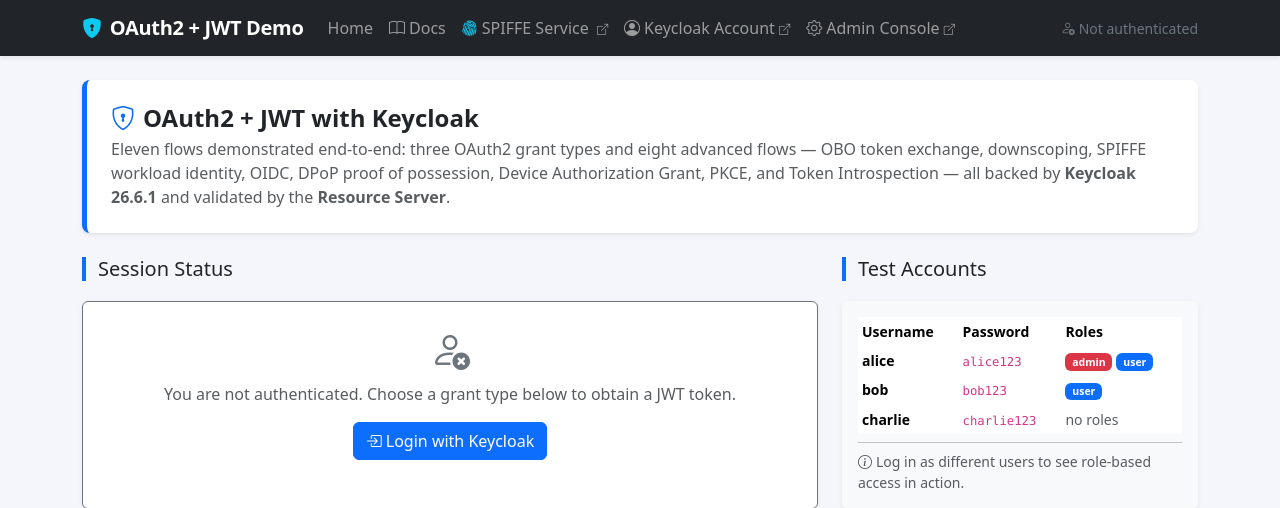
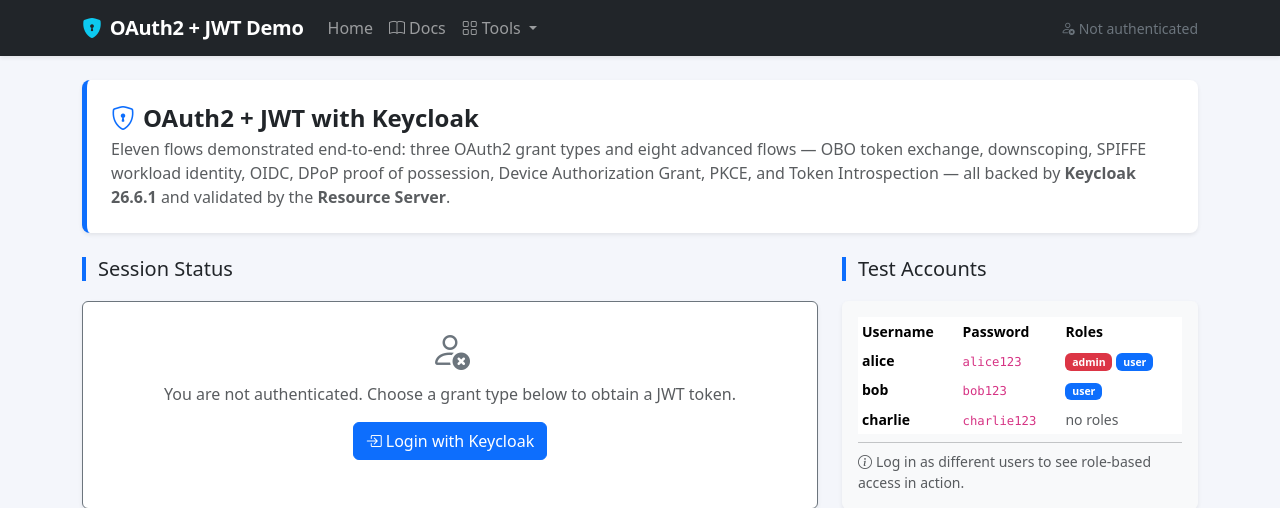
Before and after one commit to sebf92/oauth2tests, a Flask app: page / in a window 1280 px wide. Shown: the top 508 px of the page. Run offline with Flask 3, Linux system fonts and the light colour scheme; the visitor is signed in with stand-in values (Sample User, id 1); some libraries are stand-ins or nearby versions.

Commit message:
fix header and footer

```diff
--- a/client-app/templates/base.html
+++ b/client-app/templates/base.html
@@ -60,20 +60,31 @@
         <li class="nav-item"><a class="nav-link" href="/token/inspect"><i class="bi bi-search me-1"></i>Token Inspector</a></li>
         {% endif %}
         <li class="nav-item"><a class="nav-link" href="/docs"><i class="bi bi-book me-1"></i>Docs</a></li>
-        <li class="nav-item">
-          <a class="nav-link" href="http://localhost:8002/ui" target="_blank">
-            <i class="bi bi-fingerprint text-info me-1"></i>SPIFFE Service <i class="bi bi-box-arrow-up-right ms-1" style="font-size:.7rem"></i>
+        <li class="nav-item dropdown">
+          <a class="nav-link dropdown-toggle" href="#" data-bs-toggle="dropdown">
+            <i class="bi bi-grid me-1"></i>Tools
           </a>
-        </li>
-        <li class="nav-item">
-          <a class="nav-link" href="{{ keycloak_url }}/realms/{{ realm }}/account" target="_blank">
-            <i class="bi bi-person-circle me-1"></i>Keycloak Account <i class="bi bi-box-arrow-up-right" style="font-size:.7rem"></i>
-          </a>
-        </li>
-        <li class="nav-item">
-          <a class="nav-link" href="{{ keycloak_url }}/admin/{{ realm }}/console" target="_blank">
-            <i class="bi bi-gear me-1"></i>Admin Console <i class="bi bi-box-arrow-up-right" style="font-size:.7rem"></i>
-          </a>
+          <ul class="dropdown-menu dropdown-menu-dark">
+            <li>
+              <a class="dropdown-item" href="http://localhost:8002/ui" target="_blank">
+                <i class="bi bi-fingerprint text-info me-2"></i>SPIFFE Service
+                <i class="bi bi-box-arrow-up-right ms-1 text-muted" style="font-size:.65rem"></i>
+              </a>
+            </li>
+            <li><hr class="dropdown-divider"></li>
+            <li>
+              <a class="dropdown-item" href="{{ keycloak_url }}/realms/{{ realm }}/account" target="_blank">
+                <i class="bi bi-person-circle me-2"></i>Keycloak Account
+                <i class="bi bi-box-arrow-up-right ms-1 text-muted" style="font-size:.65rem"></i>
+              </a>
+            </li>
+            <li>
+              <a class="dropdown-item" href="{{ keycloak_url }}/admin/{{ realm }}/console" target="_blank">
+                <i class="bi bi-gear me-2"></i>Admin Console
+                <i class="bi bi-box-arrow-up-right ms-1 text-muted" style="font-size:.65rem"></i>
+              </a>
+            </li>
+          </ul>
         </li>
       </ul>
       <div class="d-flex align-items-center gap-2">
```
